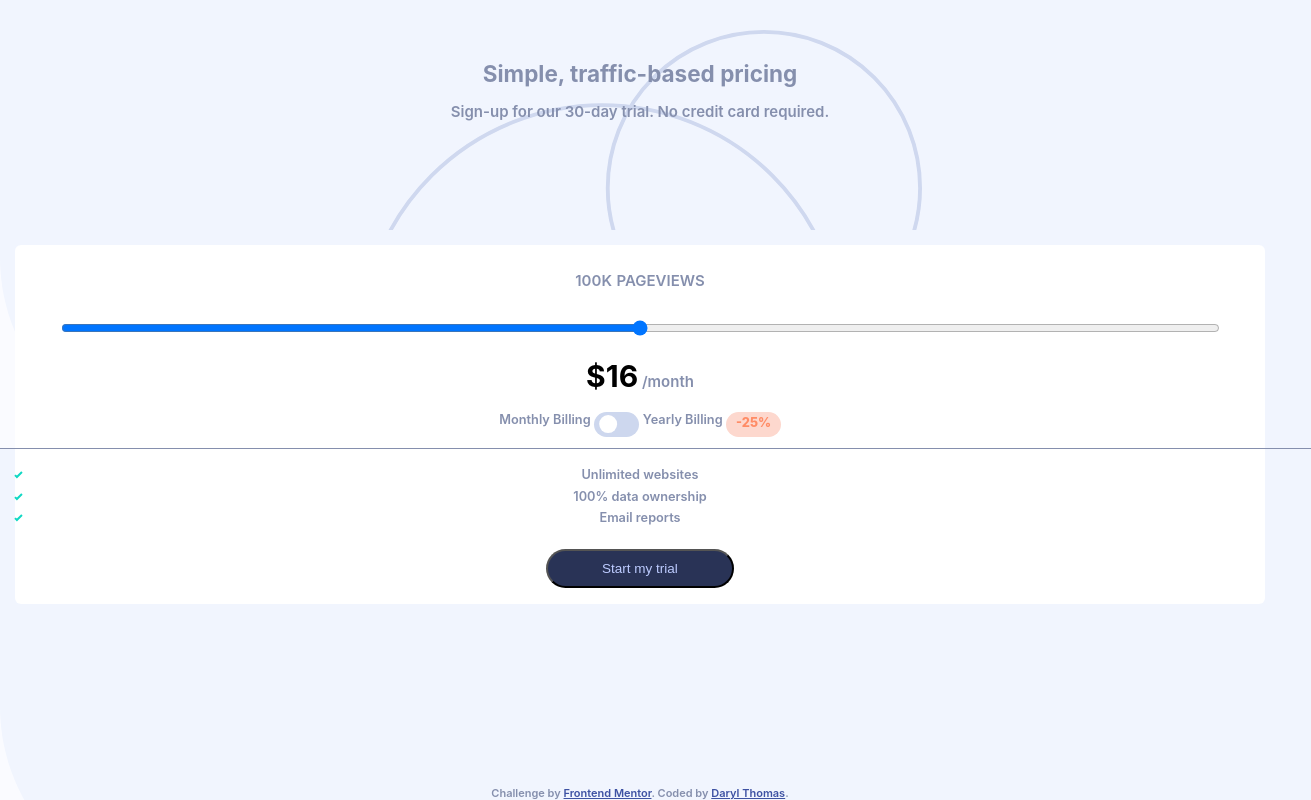
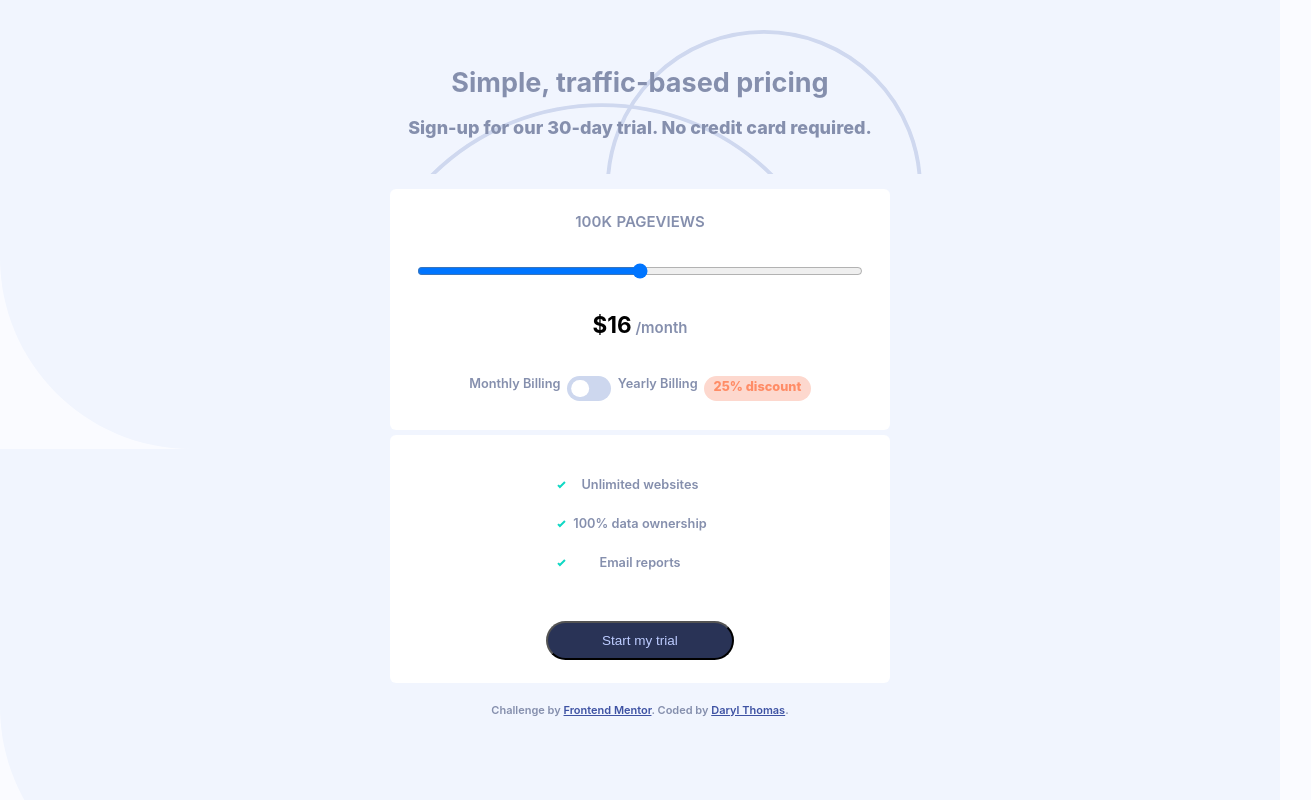
Before and after one commit to ThomasTW935/FrontEndMentor--interactive-pricing-component, a plain HTML site: page index.html in a window 1280 px wide. Shown: the whole page, 1311 px wide, since content can reach past the window. Drawn offline with Linux system fonts and the light colour scheme.

Commit message:
Desktop V design skeleton

```diff
--- a/index.html
+++ b/index.html
@@ -21,7 +21,11 @@
   </header>
 
   <main class='priceComponent'>
-    <div class='priceComponent__pageViews'><span class='priceComponent__views'></span><span>Pageviews</span></div>
+    <section>
+      <div class='priceComponent__pageViews'>
+        <span class='priceComponent__views'></span>
+        <span>Pageviews</span>
+      </div>
       <input class='priceComponent__inputRange' type="range" list='numbers' value='2' step='0' min='0' max='4'>
       <div class='priceComponent__costCon'>
         <h1 class='priceComponent__cost'>$</h1> /month
@@ -36,12 +40,15 @@
         <span class='priceComponent__discountMobile'>-25%</span>
         <span class='priceComponent__discountDesktop'>25% discount</span>
       </div>
+    </section>
+    <section>
       <ul class='priceComponent__list'>
         <li>Unlimited websites</li>
         <li>100% data ownership</li>
         <li>Email reports</li>
       </ul>
       <button class='priceComponent__CTA' type="button">Start my trial</button>
+    </section>
   </main>
   <div class="attribution">
     Challenge by <a href="https://www.frontendmentor.io?ref=challenge" target="_blank">Frontend Mentor</a>.
--- a/styles/__desktop.scss
+++ b/styles/__desktop.scss
@@ -0,0 +1,19 @@
+body {
+  justify-content: space-evenly;
+  align-items: center;
+}
+header {
+  width: 100%;
+  height: 100%;
+  font-weight: 800;
+  font-size: 1.2em;
+}
+.priceComponent {
+  width: 40%;
+  &__discountMobile {
+    display: none;
+  }
+  &__discountDesktop {
+    display: block;
+  }
+}
--- a/styles/__mobile.scss
+++ b/styles/__mobile.scss
@@ -24,13 +24,20 @@ header {
   }
 }
 .priceComponent {
-  background: $white;
-  display: grid;
-  grid-template: repeat(4, 1fr) 2fr 1fr / 1fr;
-  align-items: center;
+  display: flex;
+  flex-direction: column;
+  gap: 5px;
   text-align: center;
-  padding: 0.75em 1em;
-  border-radius: 6px;
+  & > section {
+    padding: 1.5em 1em;
+    border-radius: 6px;
+    display: flex;
+    flex-direction: column;
+    justify-content: center;
+    align-items: center;
+    gap: 4vmin;
+    background: $white;
+  }
   &__pageViews {
     display: flex;
     justify-content: center;
@@ -72,17 +79,17 @@ header {
     font-size: 0.85em;
     display: flex;
     justify-content: center;
-    gap: 0.3em;
+    gap: 0.5em;
+    padding: 0.5em;
   }
   &__toggleContainer {
     position: relative;
     height: 2em;
     width: 3.5em;
-    &:hover .priceComponent__customToggle {
-      background: $strongCyan;
-    }
   }
   &__toggle {
+    opacity: 0;
+    pointer-events: none;
     &:checked ~ .priceComponent__customToggle {
       background: $strongCyan;
       &::before {
@@ -92,6 +99,7 @@ header {
   }
 
   &__customToggle {
+    cursor: pointer;
     position: absolute;
     top: 0;
     left: 0;
@@ -133,18 +141,18 @@ header {
     font-size: 0.85em;
     display: flex;
     flex-direction: column;
-    gap: 0.5em;
+    gap: 3vmin;
     padding: 1.5em 0;
     position: relative;
-    &::before {
-      content: "";
-      position: absolute;
-      top: 0;
-      left: -5%;
-      right: -5%;
-      bottom: 0;
-      border-top: 1px solid $grayishBlue;
-    }
+    // &::before {
+    //   content: "";
+    //   position: absolute;
+    //   top: 0;
+    //   left: -5%;
+    //   right: -5%;
+    //   bottom: 0;
+    //   border-top: 1px solid $grayishBlue;
+    // }
   }
   &__CTA {
     justify-self: center;
--- a/styles/styles.scss
+++ b/styles/styles.scss
@@ -14,12 +14,9 @@ html {
   margin: 0;
 }
 .attribution {
-  position: absolute;
-  bottom: 0;
-  left: 0;
-  right: 0;
   font-size: 11px;
   text-align: center;
+  margin: 5px 0;
   a {
     color: hsl(228, 45%, 44%);
   }
```
Also changed, not shown: styles/styles.css, 1 other file. Lines whose indentation alone changed are shown as unchanged.
